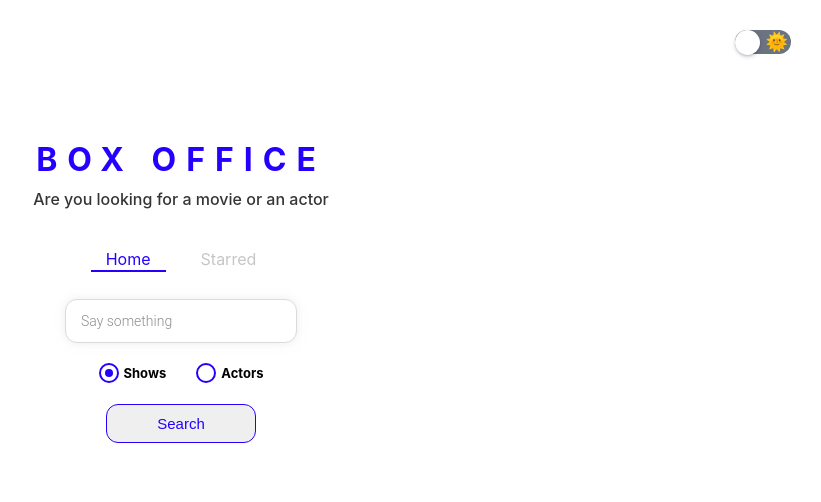
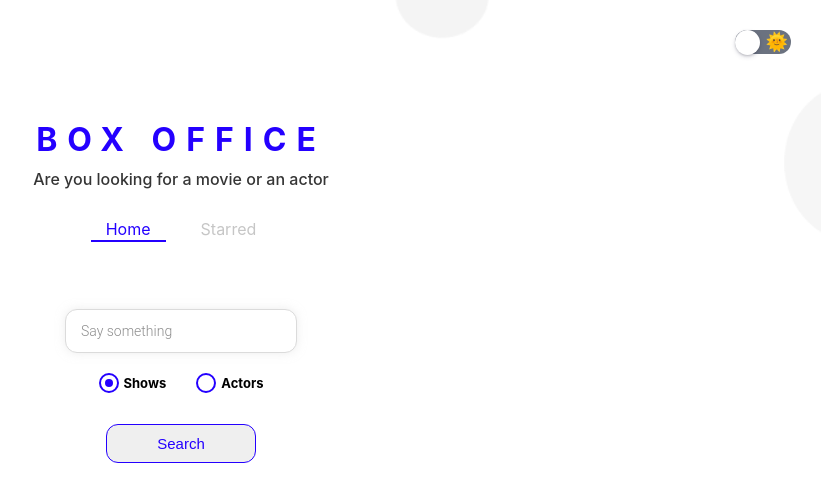
Before and after one commit to GaganpreetKaurKalsi/Box-Office, a React (Create React App) app: page / in a window 1280 px wide. Shown: the top 502 px of the page, without its empty margins (459-1280 px from the left). Built offline with nearby package versions, Linux system fonts and the light colour scheme.

Commit message:
added background and adjusted styles

```diff
--- a/src/App.js
+++ b/src/App.js
@@ -24,7 +24,7 @@ function App() {
     const [themePage, toggle] = useTheme();
 
     return (
-        <div>
+        <div className = {themePage?'light':'dark-theme-background'}>
             <ThemeProvider theme={theme}>
                 <Switch>
                     <Route exact path="/">
--- a/src/components/Navs.styled.js
+++ b/src/components/Navs.styled.js
@@ -5,7 +5,8 @@ export const NavList = styled.ul`
     display: flex;
     justify-content: center;
     list-style: none;
-    margin: 0 0 30px;
+    margin: 0 0 20px;
+    margin-bottom : 70px;
     padding: 0;
 `;
 
--- a/src/components/ThemeStyle.css
+++ b/src/components/ThemeStyle.css
@@ -27,7 +27,7 @@
     position: relative;
     text-align: center;
     box-shadow: none;
-    height: 100px;
+    height: 60px;
 }
 #btn4 {
     top: 5px;
--- a/src/components/Title.js
+++ b/src/components/Title.js
@@ -2,7 +2,7 @@ import React from 'react'
 import { TitleWrapper } from './Title.styled'
 
 const Title = ({ title, subtitle, theme }) => {
-                console.log('Inside Title', theme);
+
     return (
         <TitleWrapper>
             <h1 className={theme}>{title}</h1>
--- a/src/components/Title.styled.js
+++ b/src/components/Title.styled.js
@@ -2,7 +2,8 @@ import styled from "styled-components";
 
 export const TitleWrapper = styled.div`
     text-align: center;
-    margin: 40px 0;
+    margin: 60px 0;
+    margin-bottom : 30px;
 
     h1 {
         color: ${({ theme }) => theme.mainColors.blue};
--- a/src/components/actor/ActorCard.js
+++ b/src/components/actor/ActorCard.js
@@ -6,12 +6,20 @@ const ActorCard = ({ name, country, birthday, deathday, gender,image, theme}) =>
     return (
         <StyledActorCard>
             <div className="img-wrapper">
-                <img src={image} alt="actor" className = "img" />
+                <img src={image} alt="actor" className="img" />
             </div>
-            <h1>{name} {gender ? `${gender}` : null}</h1>
-            <p className = {theme}>{country ? `Comes from ${country}` : 'No country known'}</p>
-            {birthday ? <p>Born {birthday}</p> : null}
-            <p className = "deathday">{deathday?`Died ${deathday}`:"Alive"}</p>
+            <h1 className={theme}>
+                {name} {gender ? `${gender}` : null}
+            </h1>
+            <p className={`info ${theme}`}>
+                {country ? `Comes from ${country}` : 'No country known'}
+            </p>
+            {birthday ? (
+                <p className={`info ${theme}`}>Born {birthday}</p>
+            ) : null}
+            <p className={`deathday ${theme}`}>
+                {deathday ? `Died ${deathday}` : 'Alive'}
+            </p>
         </StyledActorCard>
     );
 };
--- a/src/components/actor/ActorCard.styled.js
+++ b/src/components/actor/ActorCard.styled.js
@@ -7,4 +7,7 @@ export const StyledActorCard = styled(SearchCards)`
         margin-top: 15px;
         font-weight: bold;
     }
+    .info.dark-theme {
+        color: ${({ theme }) => theme.mainColors.gray};
+    }
 `;
--- a/src/components/actor/ActorGrid.js
+++ b/src/components/actor/ActorGrid.js
@@ -3,9 +3,10 @@ import ActorCard from './ActorCard';
 import IMAGE_NOT_FOUND from '../../images/not-found.png'
 import { FlexGrid } from '../styled';
 
-const ActorGrid = ({data, theme}) => {
+const ActorGrid = ({ data, theme }) => {
+    const setTheme = theme ? 'light-theme' : 'dark-theme';
     return (
-        <FlexGrid>
+        <FlexGrid className={setTheme}>
             {data.map(({ person }) => (
                 <ActorCard
                     key={person.id}
@@ -14,9 +15,9 @@ const ActorGrid = ({data, theme}) => {
                     country={person.country ? person.country.name : null}
                     birthday={person.birthday}
                     deathday={person.deathday}
-                    gender = {person.gender}
+                    gender={person.gender}
                     image={person.image ? person.image.medium : IMAGE_NOT_FOUND}
-                    theme = {theme?'light':'dark-theme'}
+                    theme={theme ? 'light' : 'dark-theme'}
                 />
             ))}
         </FlexGrid>
--- a/src/index.css
+++ b/src/index.css
@@ -1,11 +1,15 @@
 body {
     margin: 0;
-  font-family: -apple-system, BlinkMacSystemFont, 'Segoe UI', 'Roboto', 'Oxygen',
-    'Ubuntu', 'Cantarell', 'Fira Sans', 'Droid Sans', 'Helvetica Neue',
-    sans-serif;
+    font-family: -apple-system, BlinkMacSystemFont, 'Segoe UI', 'Roboto',
+        'Oxygen', 'Ubuntu', 'Cantarell', 'Fira Sans', 'Droid Sans',
+        'Helvetica Neue', sans-serif;
     -webkit-font-smoothing: antialiased;
     -moz-osx-font-smoothing: grayscale;
     /* background-color: #18191b; */
+    background-image: url('./images/background.png');
+    /* background-position: center; */
+    background-repeat: no-repeat;
+    background-size: cover;
 }
 
 code {
@@ -13,14 +17,24 @@ code {
         monospace;
 }
 
-.dark-theme{
+.dark-theme {
+    /* background-color: #18191b; */
+    color: white;
+}
+.dark-theme-background {
     background-color: #18191b;
-  color : white;
+    /* background-color: #18191be8; */
+}
+.dark-theme-background .background-image {
+    background-image: url('./images/background.png');
+    /* background-position: center; */
+    background-repeat: no-repeat;
+    background-size: cover;
 }
 
-.loader{
-  text-align : center;
-  font-size : 20px;
+.loader {
+    text-align: center;
+    font-size: 20px;
     font-style: italic;
-  margin-top : 40px;
+    margin-top: 40px;
 }
--- a/src/misc/custom-hooks.js
+++ b/src/misc/custom-hooks.js
@@ -89,8 +89,10 @@ export function useTheme() {
     // const state = currentTheme !== null ? currentTheme : "true"
     // localStorage.setItem('theme', state);
 
-    const [theme, setTheme] = useState(true);
-    // console.log(theme)
+    const [theme, setTheme] = useState(() => {
+        const persistedTheme = localStorage.getItem("theme");
+        return persistedTheme ? JSON.parse(persistedTheme) : 'true';
+    });
 
     const toggle = () => {
         localStorage.setItem("theme", !theme)
--- a/src/pages/Home.js
+++ b/src/pages/Home.js
@@ -56,7 +56,7 @@ const Home = ({ theme, toggle }) => {
         return null;
     };
     return (
-        <div>
+        <div className="background-image">
             <MainPageLayout theme={theme} toggle={toggle}>
                 <SearchInput
                     type="text"
@@ -84,7 +84,11 @@ const Home = ({ theme, toggle }) => {
                     />
                 </RadioInputsWrapper>
                 <SearchButtonWrapper>
-                    <button type="button" onClick={onSearch} className = {theme?'light':'dark-theme'}>
+                    <button
+                        type="button"
+                        onClick={onSearch}
+                        className={theme ? 'light' : 'dark-theme'}
+                    >
                         Search
                     </button>
                 </SearchButtonWrapper>
--- a/src/pages/Home.styled.js
+++ b/src/pages/Home.styled.js
@@ -31,7 +31,8 @@ export const RadioInputsWrapper = styled.div`
 
 export const SearchButtonWrapper = styled.div`
     text-align: center;
-    margin-bottom: 35px;
+    margin-bottom: 60px;
+    margin-top : 30px;
 
     button {
         color: ${({ theme }) => theme.mainColors.blue};
```
Also changed, not shown: src/images/background.png (added). Lines whose indentation alone changed are shown as unchanged.
